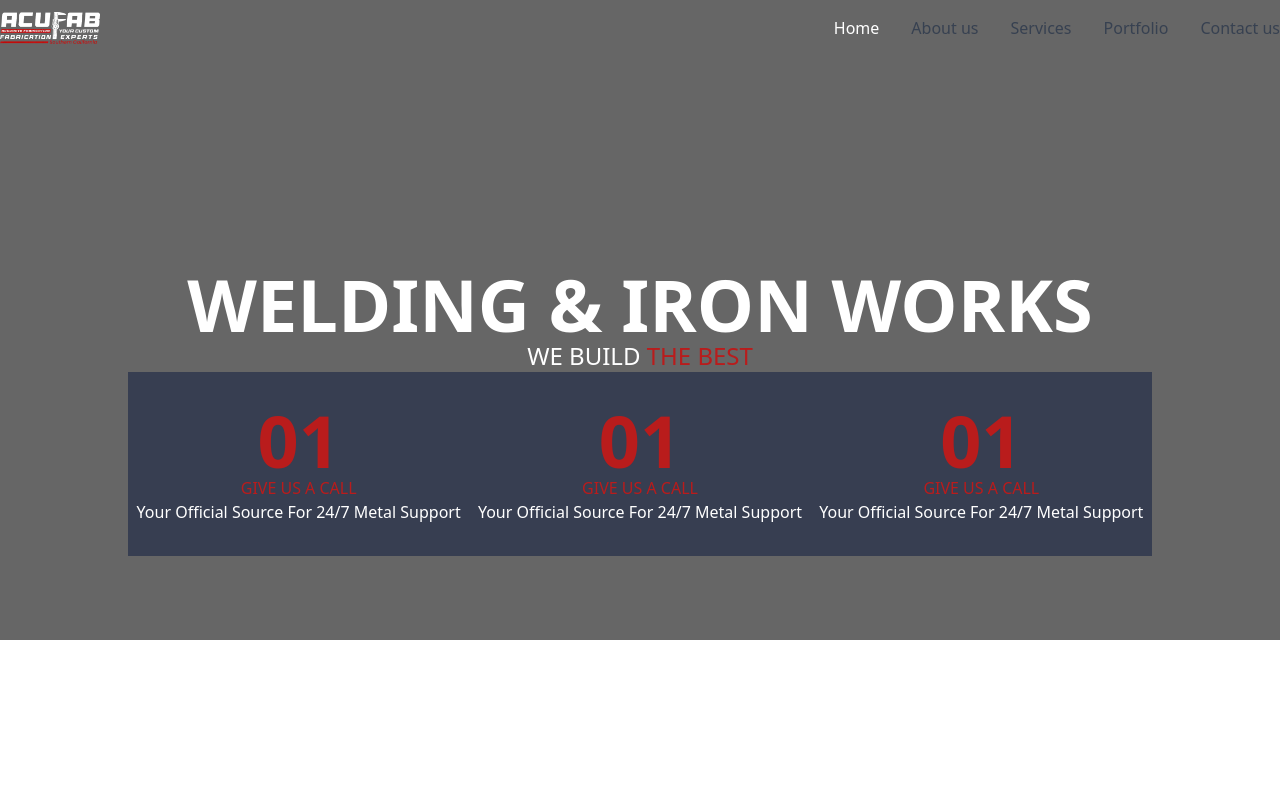
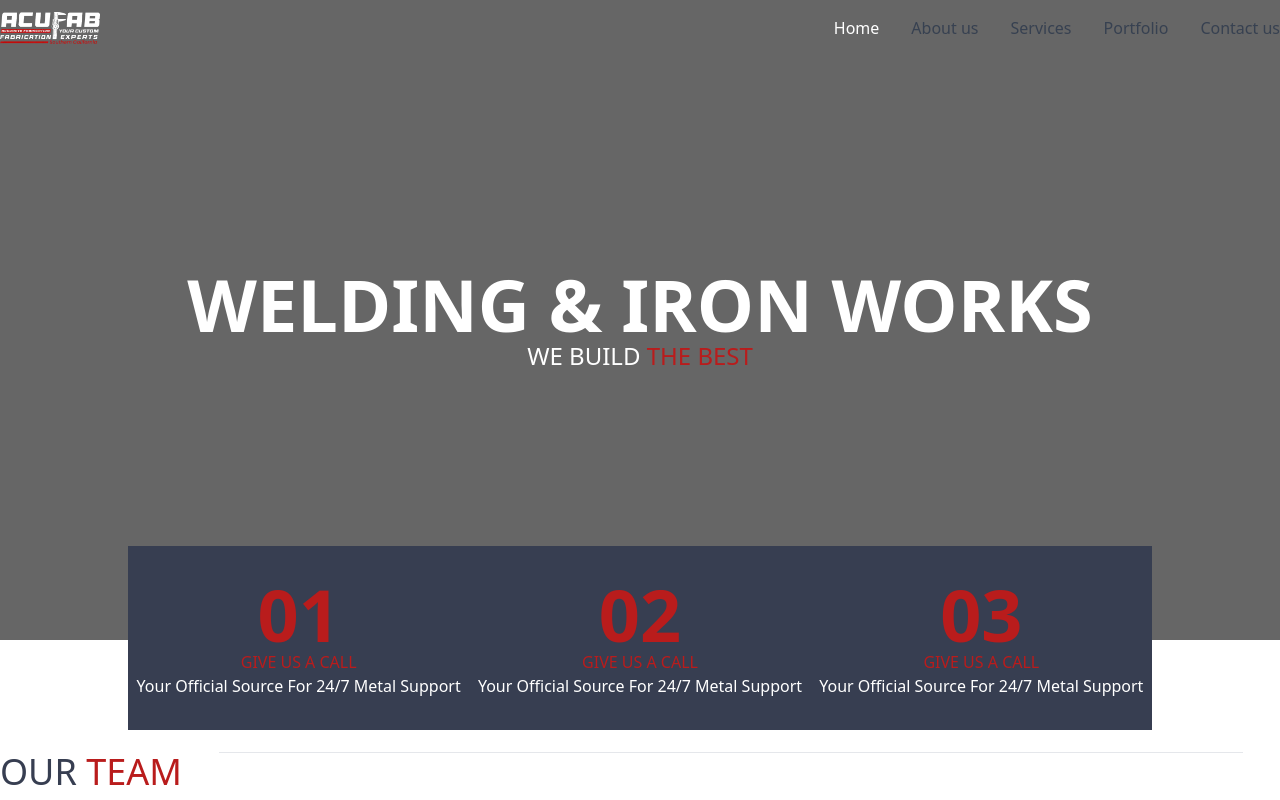
Before and after one commit to zeeshansheikh214/acufab, a Next.js app: page / in a window 1280 px wide. Built offline with nearby package versions, Linux system fonts and the light colour scheme.

Commit message:
team section in process

```diff
--- a/src/components/Banner.jsx
+++ b/src/components/Banner.jsx
@@ -2,15 +2,16 @@ import React from "react";
 
 const Banner = () => {
   return (
-    <div className="banner bg-img h-[80vh] z-10 flex flex-nowrap items-center  justify-center ">
+    <div className="banner bg-img h-[80vh] z-10 flex flex-nowrap items-center  justify-center relative">
       <div className="bg-black/60 h-[80vh] absolute w-full z-0"></div>
-      <div className="container mx-auto text-center z-10 ">
-        <div className="content mx-auto w-full relative">
+      <div className="container mx-auto text-center z-10">
+        <div className="content mx-auto w-full ">
           <h1 className="text-white font-bold text-3xl sm:text-5xl lg:text-7xl uppercase">WELDING & IRON WORKS</h1>
           <h2 className="text-white uppercase text-xl sm:text-2xl ">
             WE BUILD <span className="text-red-700"> THE BEST</span>
           </h2>
-          <div className='absolute left-0 right-0 sm:max-w-[80%] sm:bottom[-60%] mx-auto z-20'>
+        </div>
+        <div className='absolute left-0 right-0 sm:max-w-[80%] sm:bottom[-60%] mx-auto z-20 bottom-[-90px]'>
             <div className='grid grid-cols-3 gap-0'>
             <div className='banner-steps grid-cols-3 bg-[#373E51] py-8 text-center'>
               <h2 className='text-7xl text-red-700 font-bold'>01</h2>
@@ -18,18 +19,17 @@ const Banner = () => {
               <p className='text-white capitalize'>Your official source for 24/7 Metal support</p>
             </div>
             <div className='banner-steps grid-cols-3 bg-[#373E51] py-8 text-center'>
-              <h2 className='text-7xl text-red-700 font-bold'>01</h2>
+              <h2 className='text-7xl text-red-700 font-bold'>02</h2>
               <p className='text-red-700 uppercase'>Give us a call</p>
               <p className='text-white capitalize'>Your official source for 24/7 Metal support</p>
             </div>
             <div className='banner-steps grid-cols-3 bg-[#373E51] py-8 text-center'>
-              <h2 className='text-7xl text-red-700 font-bold'>01</h2>
+              <h2 className='text-7xl text-red-700 font-bold'>03</h2>
               <p className='text-red-700 uppercase'>Give us a call</p>
               <p className='text-white capitalize'>Your official source for 24/7 Metal support</p>
             </div>
             </div>
           </div>
-        </div>
       </div>
     </div>
   );
--- /dev/null
+++ b/src/components/Team.jsx
@@ -0,0 +1,16 @@
+import React from 'react'
+
+const Team = () => {
+  return (
+    <div className='team-container pt-28'>
+      <div className='container mx-auto'>
+        <div className='sec-title flex flex-wrap'>
+            <h1 className='text-[#373E51] text-4xl uppercase text-center'>our <span className='text-red-700'>team</span></h1>
+            <hr className='bg-red-700 w-[80%] mx-auto'/>
+        </div>
+      </div>
+    </div>
+  )
+}
+
+export default Team
--- a/src/pages/index.js
+++ b/src/pages/index.js
@@ -3,6 +3,7 @@ import { Inter } from 'next/font/google'
 import Header from '@/components/Header'
 import Banner from '@/components/Banner'
 import Banner_steps from '@/components/Banner_steps'
+import Team from '@/components/Team'
 
 const inter = Inter({ subsets: ['latin'] })
 
@@ -11,7 +12,7 @@ export default function Home() {
     <div className='main'>
       <Header/>
       <Banner/>
-
+      <Team/>
     </div>
   )
 }
```
